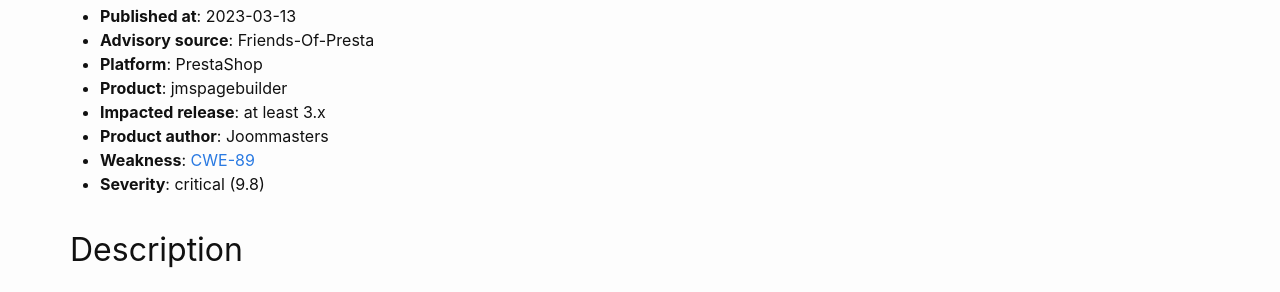
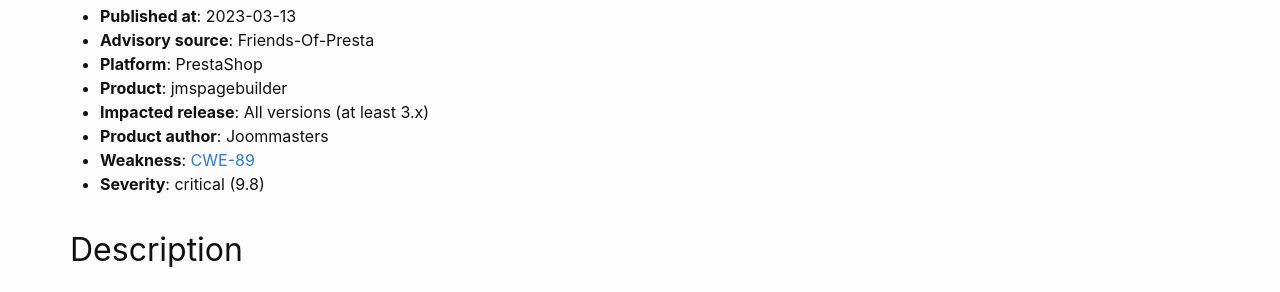
Before and after one commit to friends-of-presta/security-advisories, a Jekyll site: the page built from _posts/2023-03-13-jmspagebuilder.md, in a window 1280 px wide and 900 px high, scrolled down 626 px. Shown: the part 158-450 px from the top of the window. Built offline with Jekyll 4.4.1, drawn with Linux system fonts in a browser that asks for light colours.

Commit message:
Update 2023-03-13-jmspagebuilder.md (#217)
* Update 2023-03-13-jmspagebuilder.md

Fix impacted version text format for better pasing by Wilson Alba module.

* Update 2023-03-13-jmspagebuilder.md

For better parsing, but we keep version.

```diff
--- a/_posts/2023-03-13-jmspagebuilder.md
+++ b/_posts/2023-03-13-jmspagebuilder.md
@@ -20,7 +20,7 @@ This module is for the PrestaShop e-commerce platform and mainly provided with j
 * **Advisory source**: Friends-Of-Presta
 * **Platform**: PrestaShop
 * **Product**: jmspagebuilder
-* **Impacted release**: at least 3.x
+* **Impacted release**: All versions (at least 3.x)
 * **Product author**: Joommasters
 * **Weakness**: [CWE-89](https://cwe.mitre.org/data/definitions/89.html)
 * **Severity**: critical (9.8)
```
